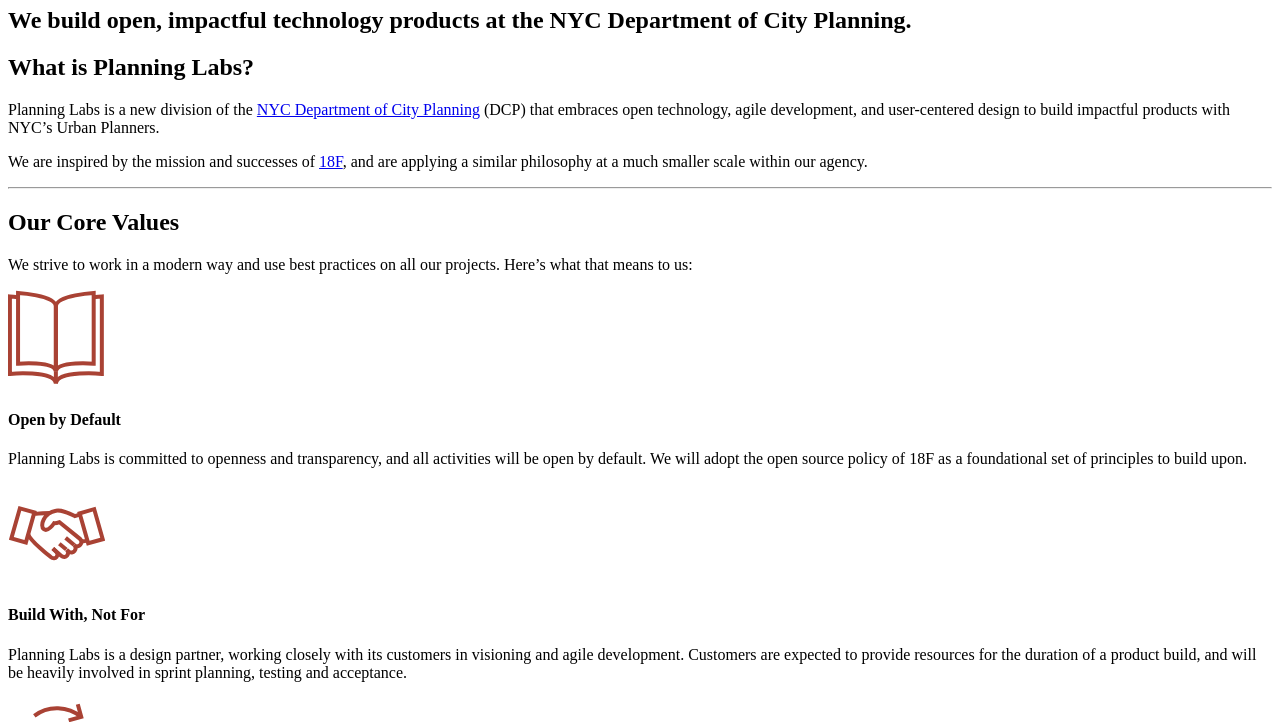
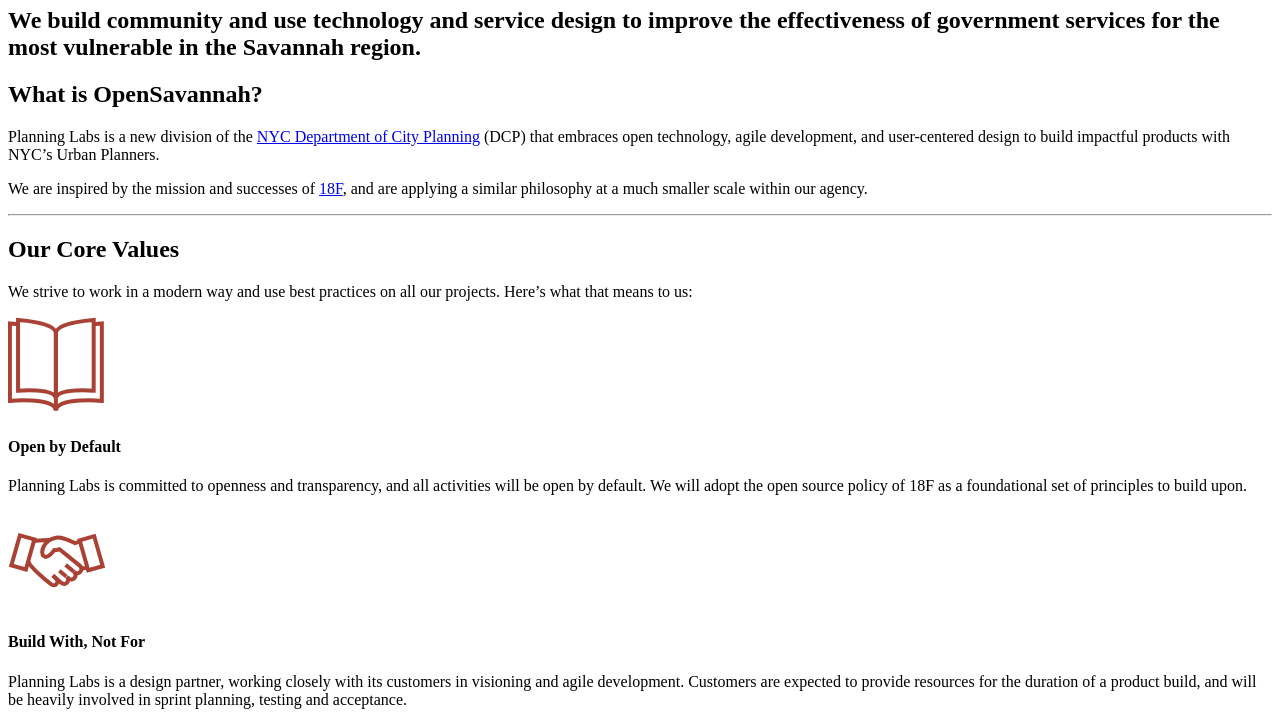
Before and after one commit to opensavannah/new.opensavannah.org, a Gatsby site: page /about in a window 1280 px wide. Shown: the part 73-795 px from the top of the page. Built offline with nearby package versions, Linux system fonts and the light colour scheme; Gatsby itself is replaced by a stand-in of ours.

Commit message:
Update about.js

```diff
--- a/src/pages/about.js
+++ b/src/pages/about.js
@@ -13,13 +13,13 @@ import {
 const AboutPage = () => (
   <div className="main">
     <Hero
-      title="About Planning Labs"
-      tagline="We build open, impactful technology products at the NYC Department of City Planning."
+      title="About OpenSavannah"
+      tagline="We build community and use technology and service design to improve the effectiveness of government services for the most vulnerable in the Savannah region."
     />
     <div className="grid-container">
      <div className="grid-x grid-padding-x">
       <div className="cell large-8" id="page-content">
-        <h2 id="what-is-planning-labs" data-magellan-target="what-is-planning-labs">What is Planning Labs?</h2>
+        <h2 id="what-is-planning-labs" data-magellan-target="what-is-planning-labs">What is OpenSavannah?</h2>
         <p>Planning Labs is a new division of the <a href="http://www1.nyc.gov/site/planning/">NYC Department of City Planning</a> (DCP) that embraces open technology, agile development, and user-centered design to build impactful products with NYC’s Urban Planners.</p>
         <p>We are inspired by the mission and successes of <a href="https://18f.gsa.gov/">18F</a>, and are applying a similar philosophy at a much smaller scale within our agency.</p>
         <hr/>
```
